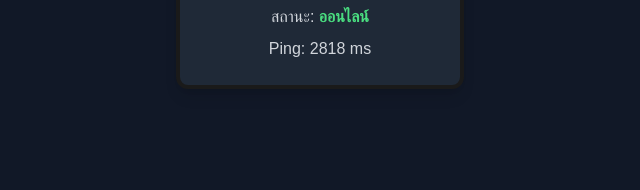
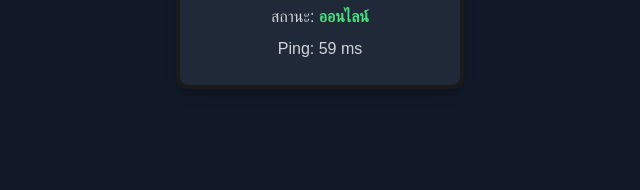
Before and after one commit to AwesomeDayForYou/UnityRealms, a plain HTML site: page index.html in a window 1280 px wide. Shown: the part 415-605 px from the top of the page, 320-960 px from the left. Drawn offline with nearby package versions, Linux system fonts and the light colour scheme; a web font is replaced by a local one.

Commit message:
Update index.html

```diff
--- a/index.html
+++ b/index.html
@@ -68,7 +68,7 @@
 <script>
   function updateServerStatus() {
     const serverOnline = true;
-    const ping = Math.floor(Math.random() * 5000) + 20;
+    const ping = Math.floor(Math.random() * 70) + 20;
     const statusEl = document.getElementById("serverStatus");
     const pingEl = document.getElementById("serverPing");
 
```
